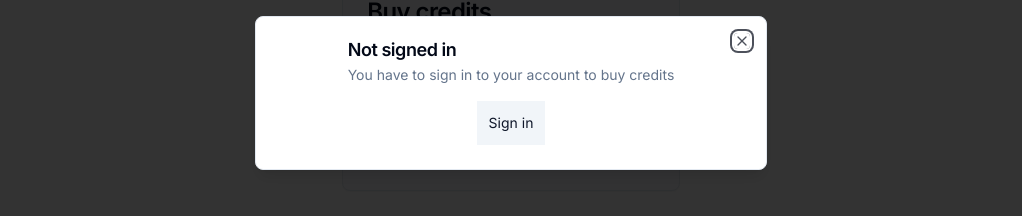
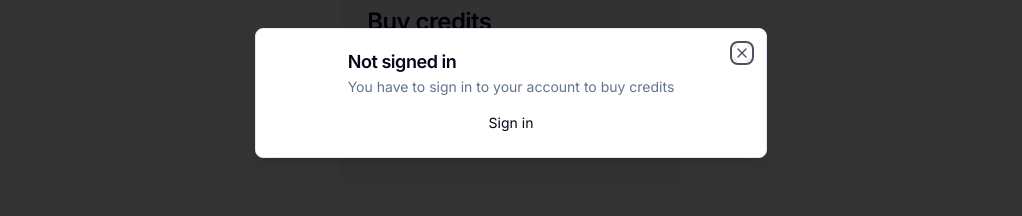
Before and after one commit to pimentellima/mock-ts-data-ai, a Next.js app: page /buy-credits in a window 1280 px wide. Both pictures are taken after a click on the button "Buy now". Shown: the part 307-523 px from the top of the page, without its empty margins (129-1151 px from the left). Built offline with nearby package versions, Linux system fonts and the light colour scheme; no server answers; what @next/env would draw is missing.

Commit message:
alterado estilo do botão de comprar crédito

```diff
--- a/src/app/buy-credits/page.tsx
+++ b/src/app/buy-credits/page.tsx
@@ -33,17 +33,10 @@ export default function Page() {
                 </CardContent>
                 <CardFooter className="flex justify-end">
                     {userId ? (
-                        <Link
-                            href={""}
-                            className="p-3 text-sm text-primary bg-secondary"
-                        >
-                            Buy now
-                        </Link>
+                        <Link href={""}>Buy now</Link>
                     ) : (
                         <Dialog>
-                            <DialogTrigger className="p-3 text-sm text-primary bg-secondary">
-                                Buy now
-                            </DialogTrigger>
+                            <DialogTrigger>Buy now</DialogTrigger>
                             <DialogContent className="flex items-center flex-col">
                                 <DialogHeader>
                                     <DialogTitle>Not signed in</DialogTitle>
@@ -53,7 +46,7 @@ export default function Page() {
                                     </DialogDescription>
                                 </DialogHeader>
                                 <Link
-                                    className="p-3 text-sm text-primary bg-secondary"
+                                    className="hover:underline underline-offset-4 text-sm"
                                     href="/sign-in"
                                 >
                                     Sign in
```
